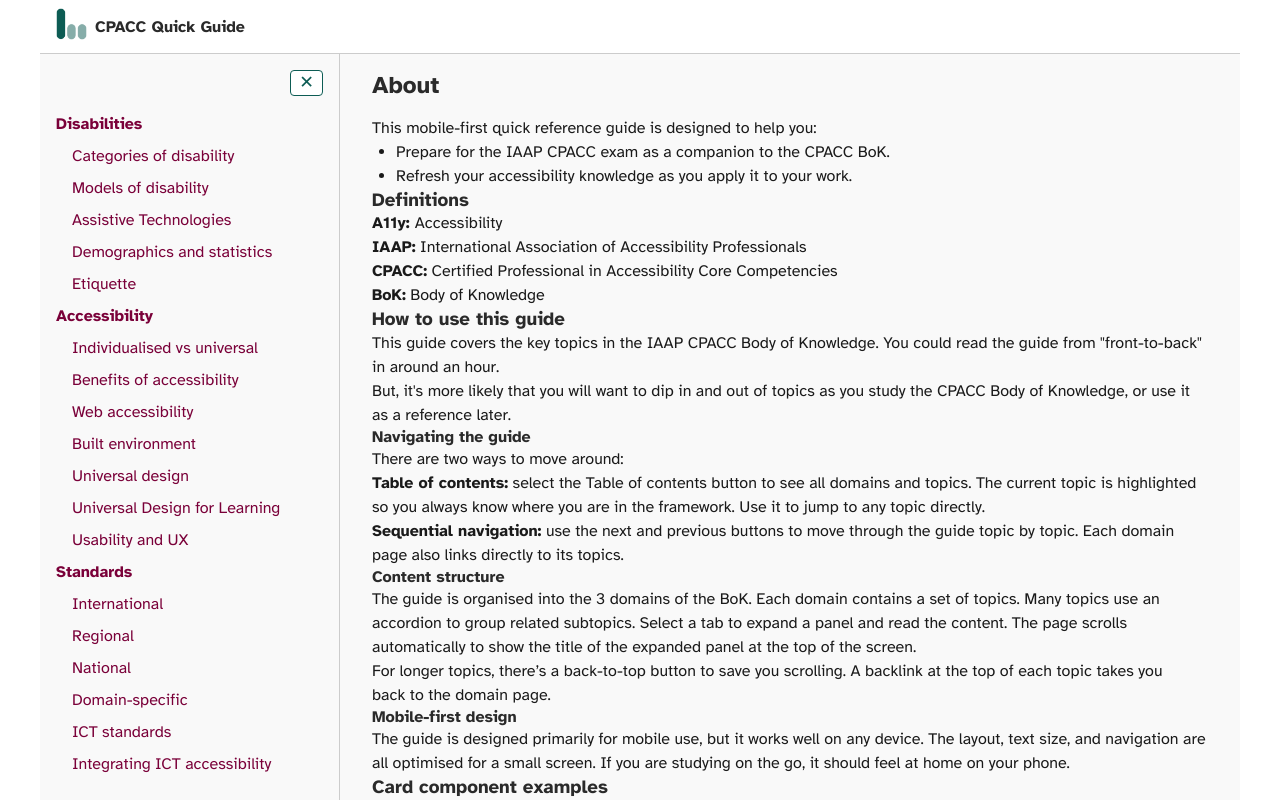
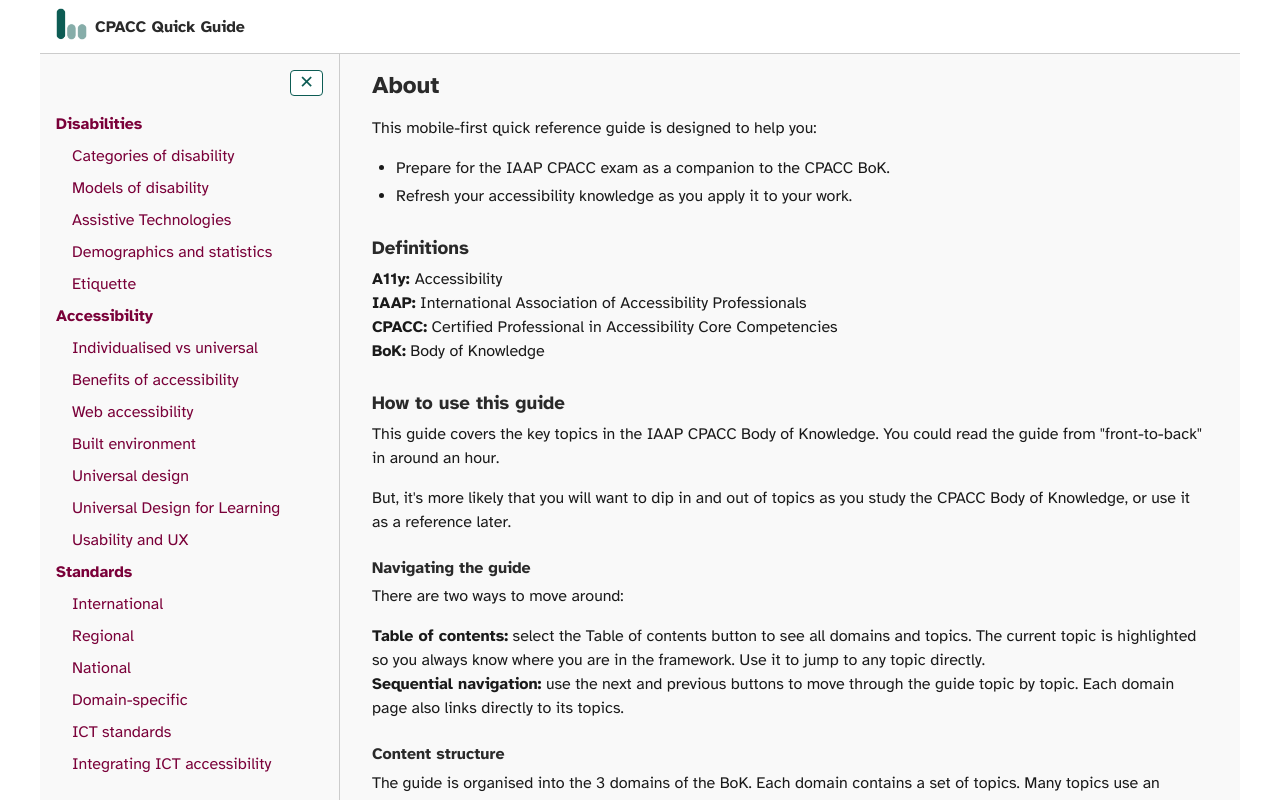
Before and after one commit to martinrbrown/learning-makers-website, a Next.js app: page /courses/cpacc-quick-guide/about in a window 1280 px wide. Shown: the top 800 px of the page. Built offline with nearby package versions, Linux system fonts and the light colour scheme.

Commit message:
Paragraph styling.

```diff
--- a/app/(reader)/courses/cpacc-quick-guide/reader.css
+++ b/app/(reader)/courses/cpacc-quick-guide/reader.css
@@ -307,6 +307,30 @@
   text-align: right;
 }
 
+/* ─── Content typography spacing ────────────────────────────────── */
+.guide-reader article p,
+.guide-reader article ul,
+.guide-reader article ol,
+.guide-reader article dl {
+  margin-block-end: 1em;
+}
+
+.guide-reader article li + li {
+  margin-block-start: 0.25em;
+}
+
+.guide-reader article h2,
+.guide-reader article h3,
+.guide-reader article h4,
+.guide-reader article h5 {
+  margin-block-start: 1.5em;
+  margin-block-end: 0.4em;
+}
+
+.guide-reader article > *:first-child {
+  margin-block-start: 0;
+}
+
 /* ─── Content body lists ─────────────────────────────────────────── */
 .guide-reader .guide-main ul:not(.section-index) {
   padding-left: 1.5rem;
```
